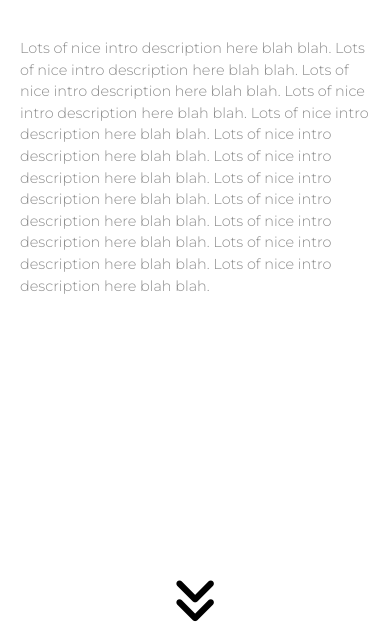
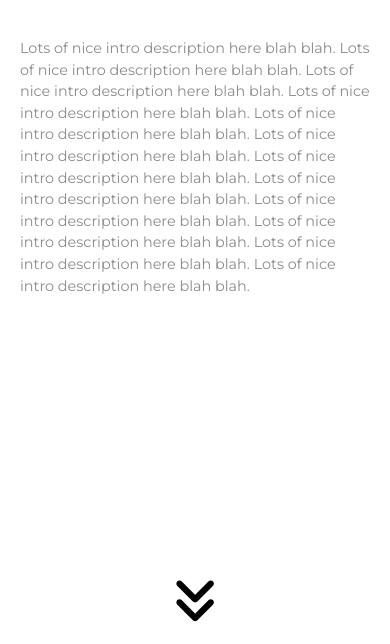
Before and after one commit to saieedgeorge0/covid-hotline-bling-landing, a plain HTML site: page index.html in a window 390 px wide. Shown: the part 200-844 px from the top of the page. Drawn offline with nearby package versions, Linux system fonts and the light colour scheme.

Commit message:
update style

```diff
--- a/css/style.css
+++ b/css/style.css
@@ -503,6 +503,11 @@
         code {
             padding: 5px;
         }
+        .description,
+        .p-description,
+        #pd1 {
+            font-weight: 400;
+        }
     }
 
     @media (max-width: 464px) {
```
